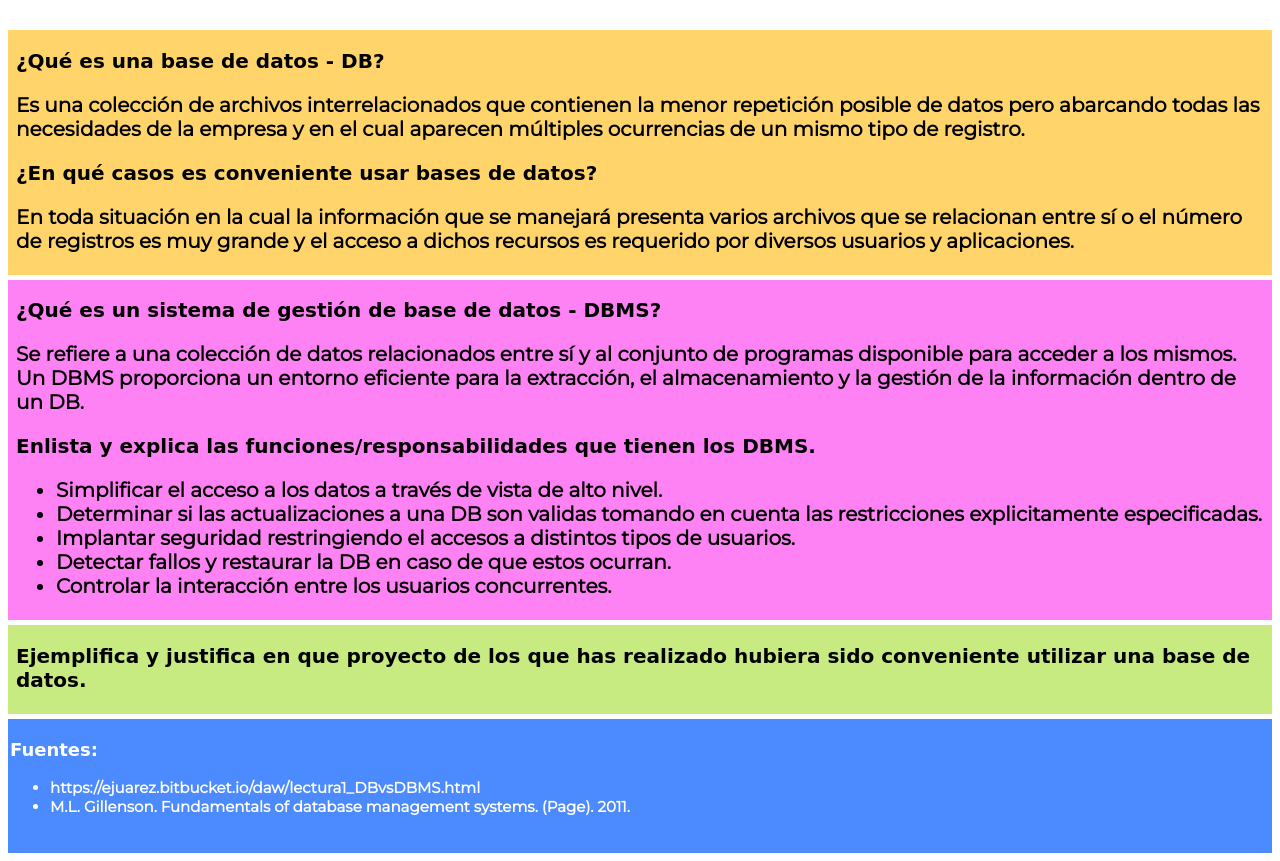
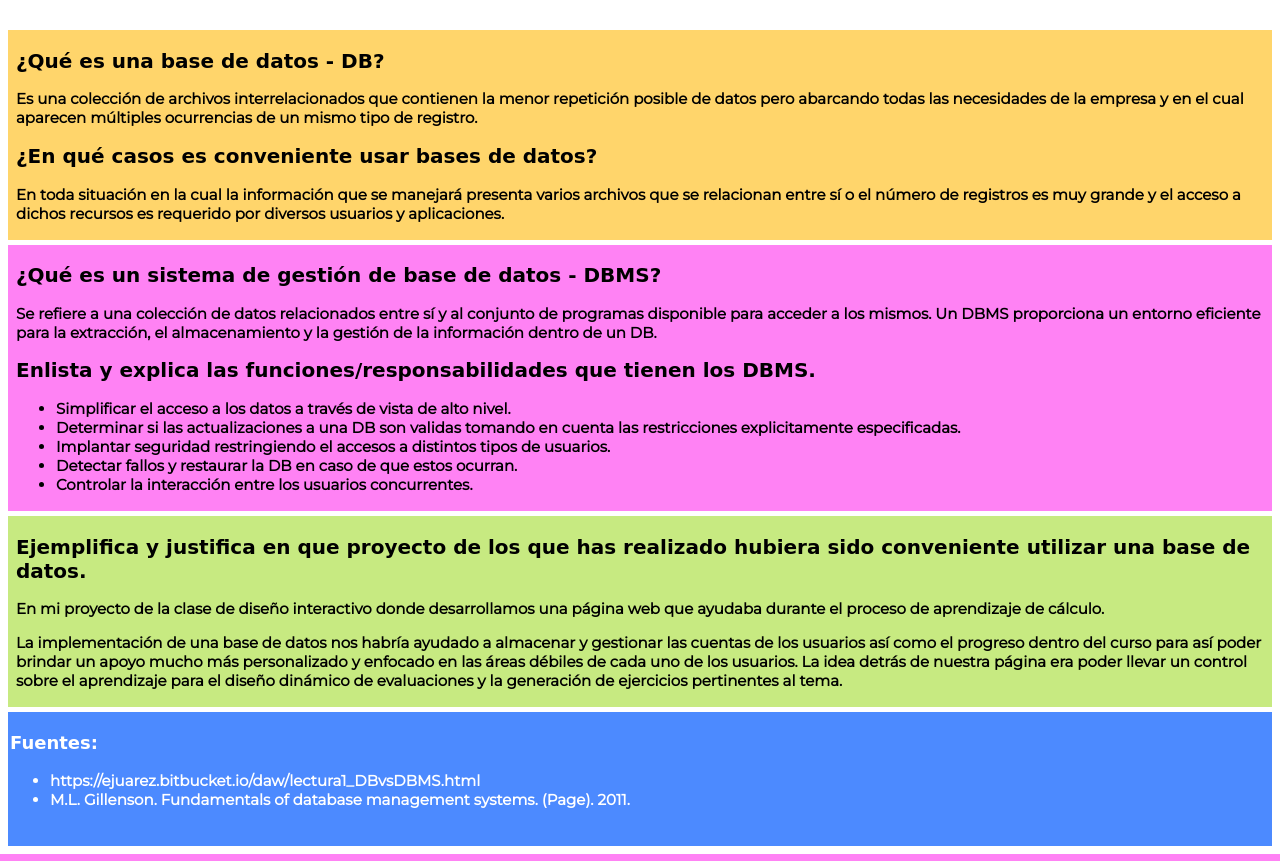
Before and after one commit to angieanaya/TC2026, a PHP site: page /Cuestionario1.html in a window 1280 px wide. Shown: the part 83-944 px from the top of the page. Run offline with PHP 8.4, Linux system fonts and the light colour scheme; some web fonts are replaced.

Commit message:
Cuestionario1 final

```diff
--- a/Cuestionario1/Cuestionario1.html
+++ b/Cuestionario1/Cuestionario1.html
@@ -27,7 +27,8 @@
  	</div>
  	<div id="opinion">
  		<h2>Ejemplifica y justifica en que proyecto de los que has realizado hubiera sido conveniente utilizar una base de datos.</h2>
- 		<p></p>
+ 		<p>En mi proyecto de la clase de diseño interactivo donde desarrollamos una página web que ayudaba durante el proceso de aprendizaje de cálculo.</p>
+ 		<p>La implementación de una base de datos nos habría ayudado a almacenar y gestionar las cuentas de los usuarios así como el progreso dentro del curso para así poder brindar un apoyo mucho más personalizado y enfocado en las áreas débiles de cada uno de los usuarios. La idea detrás de nuestra página era poder llevar un control sobre el aprendizaje para el diseño dinámico de evaluaciones y la generación de ejercicios pertinentes al tema.</p>
  	</div>
 </section>
 <footer>
--- a/Cuestionario1/styles.css
+++ b/Cuestionario1/styles.css
@@ -25,7 +25,7 @@ h3{
 p, ul{
 	color: black;
 	font-family: 'Montserrat', sans-serif;
-	font-size: 20px;
+	font-size: 15px;
 	font-weight: bold;
 	text-align: left;
 }
```
